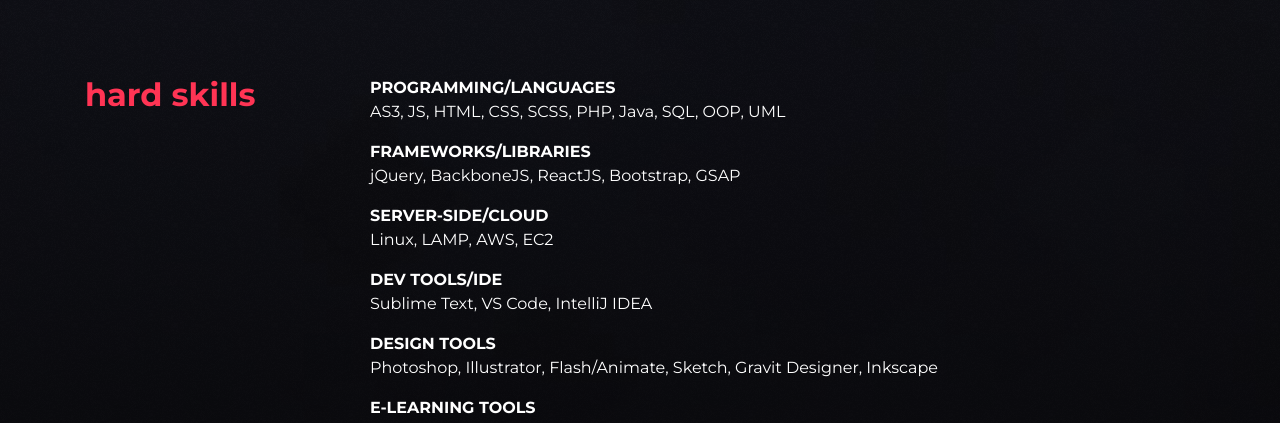
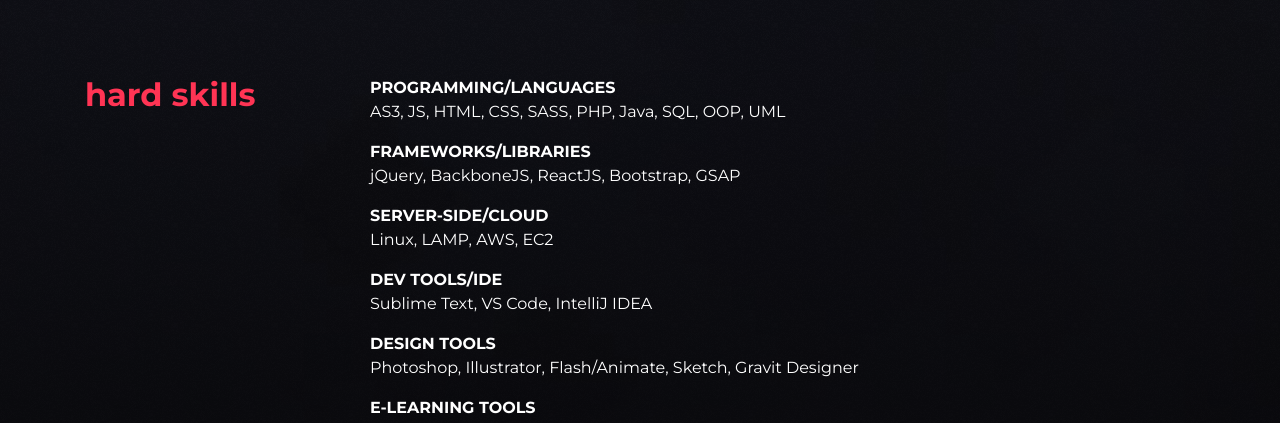
Before and after one commit to davinaizer/myportfolio, a React app: page /resume in a window 1280 px wide. Shown: the part 1358-1781 px from the top of the page. Built offline with nearby package versions, Linux system fonts and the light colour scheme.

Commit message:
minor content updates

```diff
--- a/src/App.json
+++ b/src/App.json
@@ -178,7 +178,7 @@
       "links": [],
       "tags": [
         "HTML",
-        "SCSS",
+        "SASS",
         "JS",
         "Bootstrap",
         "AWS",
--- a/src/containers/About.js
+++ b/src/containers/About.js
@@ -33,7 +33,7 @@ const About = () => (
             <br />
             <br />
             After 8 years working in web development and e-learning industry, I
-            started my own company in 2009, through which I have the pleasure to
+            started my own company in 2009, through which I had the pleasure to
             work with companies such as Kraft Foods, Electrolux, Volvo Motors,
             HSBC Bank, Furukawa Electric, GP Strategies, Metlife, Boticário
             Group. During this time I developed a broad range of skills:
--- a/src/containers/Resume.js
+++ b/src/containers/Resume.js
@@ -146,7 +146,7 @@ const Resume = () => (
 
         <Col lg={{ size: 9, offset: 0 }}>
           <span className="resume__subtitle">PROGRAMMING/LANGUAGES</span>
-          <p>AS3, JS, HTML, CSS, SCSS, PHP, Java, SQL, OOP, UML</p>
+          <p>AS3, JS, HTML, CSS, SASS, PHP, Java, SQL, OOP, UML</p>
         </Col>
 
         <Col lg={{ size: 9, offset: 3 }}>
@@ -166,10 +166,7 @@ const Resume = () => (
 
         <Col lg={{ size: 9, offset: 3 }}>
           <span className="resume__subtitle">DESIGN TOOLS</span>
-          <p>
-            Photoshop, Illustrator, Flash/Animate, Sketch, Gravit Designer,
-            Inkscape
-          </p>
+          <p>Photoshop, Illustrator, Flash/Animate, Sketch, Gravit Designer</p>
         </Col>
 
         <Col lg={{ size: 9, offset: 3 }}>
```
